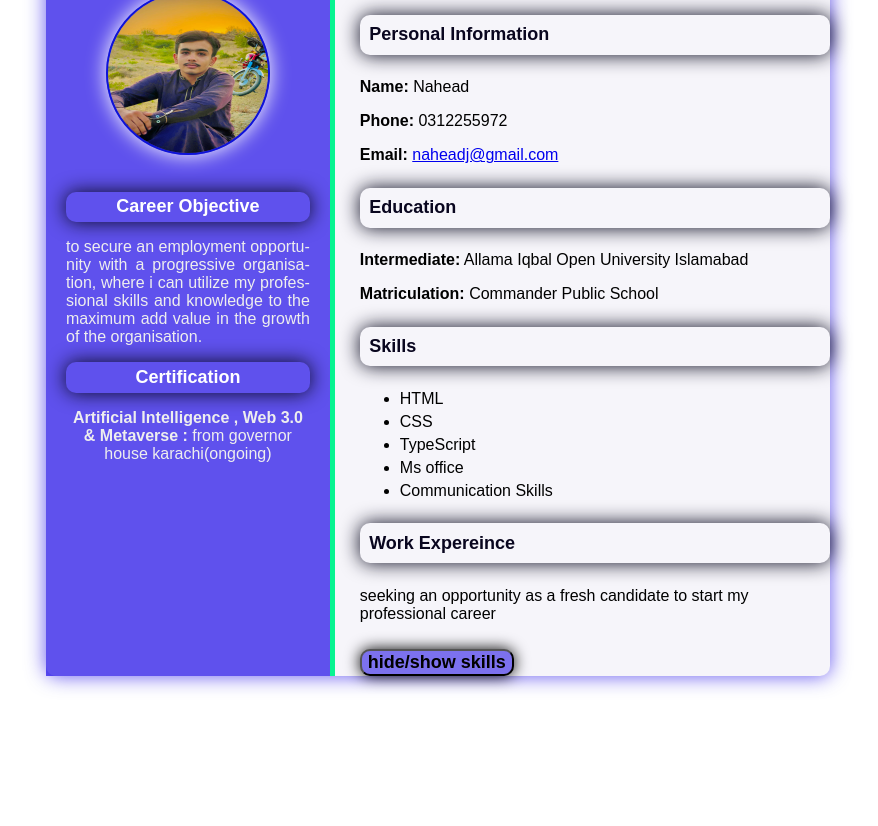
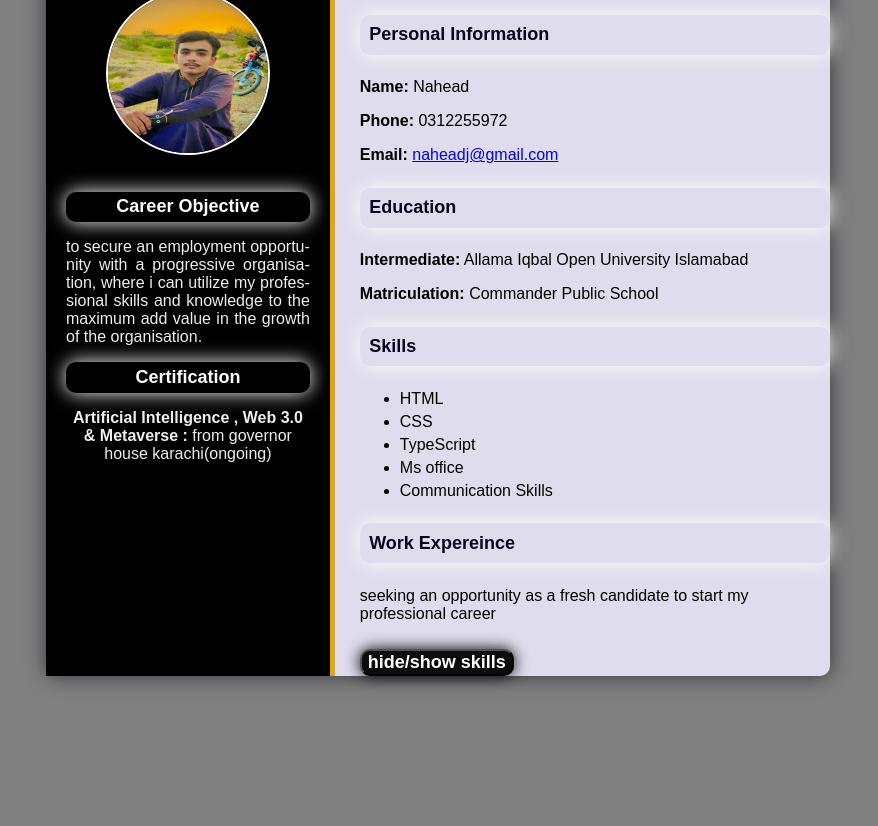
Before and after one commit to nahead/hackathon-milestones, a plain HTML site: page milestone-1&2/index.html in a window 1280 px wide. Shown: the part 203-1029 px from the top of the page, without its empty margins (202-1080 px from the left). Drawn offline with Linux system fonts and the light colour scheme.

Commit message:
Add files via upload

```diff
--- a/milestone-1&2/style.css
+++ b/milestone-1&2/style.css
@@ -1,27 +1,27 @@
 /* General Styling */
 body {
     font-family: 'Arial', sans-serif;
-    background-color: #ffffff;
+    background-color: gray;
     margin: 0;
     padding: 150px;
 }
 
 .container {
     display: flex;
-    background-color: #f6f5fa;
+    background-color: #dfdced;
     width: 80%;
     margin: 0 auto;
     border-radius: 10px;
-    box-shadow: 0 0 20px #1704e7ac}
+    box-shadow: 0 0 20px #0f0e19ac}
 
 /* Left Section Styling */
 .left-section {
-    background-color:#1704e7ac;
+    background-color:#000000;
     color: #EEEEEE;
     padding: 20px;
     width: 35%;
     text-align: center;
-    border-right: 5px solid #07f491;
+    border-right: 5px solid goldenrod;
     margin-right: 25px;
 }
 
@@ -30,8 +30,8 @@ body {
     height: 160px;
     margin-top: 10%;
     border-radius: 50%;
-    border: 2px solid #0d13d8;
-    box-shadow: 0 0 20px rgb(255, 255, 255);
+    border: 2px solid #ffffff;
+    /* box-shadow: 0 0 20px rgb(255, 255, 255); */
     margin-bottom: 20px;
 }
 
@@ -48,7 +48,7 @@ h2 {
     margin: 20px 0 10px;
     color: #09061f;
     border-radius: 10px;
-    box-shadow: 0 0 19px #09091e;
+    box-shadow: 0 0 19px #ffffff;
     margin-top: 5%;
     margin-bottom: 5%;
 
@@ -69,6 +69,7 @@ ul li {
     padding: 20px;
     width: 65%;
 
+
 }
 
 button {
@@ -78,10 +79,11 @@ button {
     cursor: pointer;
     margin-top: 10px;
     font-size: 18px;
-    background-color: #7c71ee;
+    background-color: #0c0c0f;
+    color: white;
 }
 
 button:hover {
-    background-color: #321467;
+    background-color: #000000;
     color: aliceblue;
 }
```
